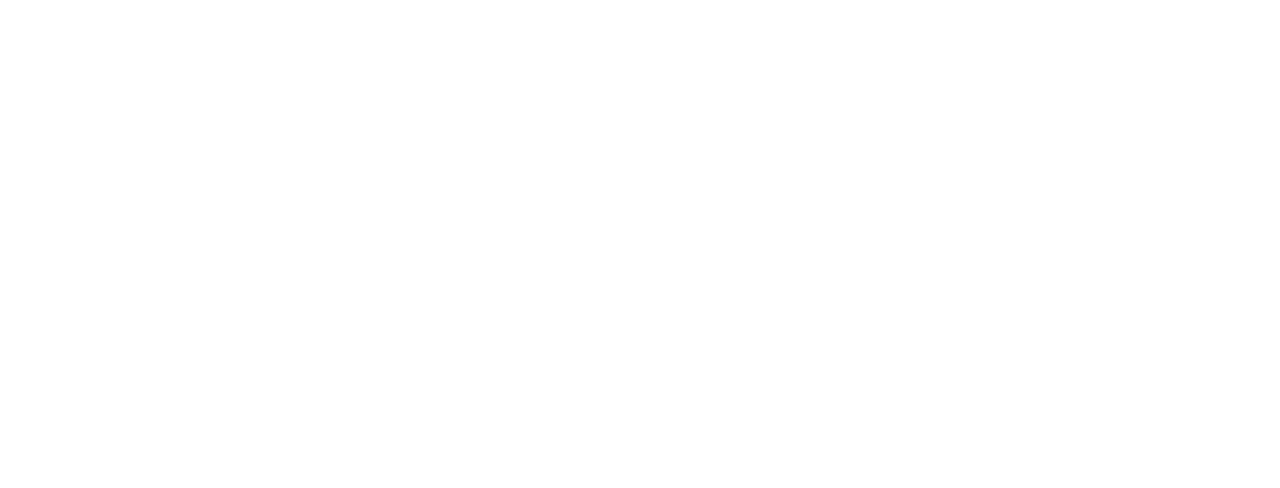
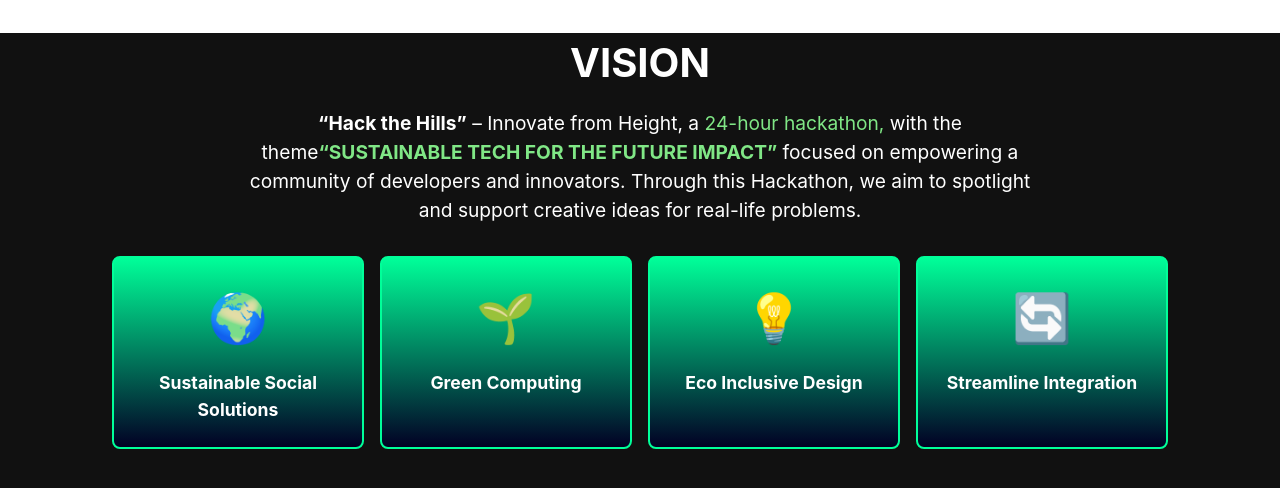
Before and after one commit to Youthopia-dit/Hackathon-Website, a React (Vite) app: page /Visioncard in a window 1280 px wide. Before the commit this address had no page. Shown: the top 488 px of the page. Built offline with nearby package versions, Linux system fonts and the light colour scheme.

Commit message:
vision card

```diff
--- a/src/App.jsx
+++ b/src/App.jsx
@@ -2,6 +2,7 @@
 import './App.css'
 import Navbar from './components/Navbar/navbar';
 import {BrowserRouter,Routes,Route} from "react-router-dom"
+import Visioncard from './components/VisionCards/visioncard';
 
 function App() {
 
@@ -11,6 +12,8 @@
    <BrowserRouter>
    <Routes>
     <Route path="/Navbar" element={<Navbar/>}/>
+    <Route path="/Visioncard" element={<Visioncard/>}/>
+
    </Routes>
    </BrowserRouter>
 
--- /dev/null
+++ b/src/components/VisionCards/visioncard.css
@@ -0,0 +1,54 @@
+.vision-container {
+    text-align: center;
+    /* padding: 2rem; */
+    color: #fff;
+    background-color: #111;
+    width: 100vw;
+    height: 100vw;
+  }
+
+  .vision-title {
+    font-size: 2.5rem;
+    margin-bottom: 1rem;
+  }
+  span{
+    color:  #80E786;
+    ;
+  }
+
+  .vision-description {
+    max-width: 800px;
+    margin: 0 auto 2rem;
+    font-size: 1.2rem;
+    line-height: 1.5;
+  }
+
+  .cards-container {
+    display: flex;
+    justify-content: center;
+    gap: 1rem;
+  }
+
+  .card {
+    background: linear-gradient(180deg, rgba(0,255,153,1) 0%, rgba(2,0,36,1) 100%);
+    border: 2px solid #00FF99;
+    border-radius: 8px;
+    padding: 1.5rem;
+    width: 200px;
+    text-align: center;
+    transition: transform 0.3s ease-in-out;
+  }
+
+  .card:hover {
+    transform: translateY(-10px);
+  }
+
+  .icon {
+    font-size: 3rem;
+    margin-bottom: 1rem;
+  }
+
+  h3 {
+    font-size: 1.1rem;
+    margin: 0;
+  }
--- /dev/null
+++ b/src/components/VisionCards/visioncard.jsx
@@ -0,0 +1,52 @@
+import './visioncard.css';
+
+import React from 'react'
+
+export default function visioncard() {
+  return (
+    <>
+
+<div className="vision-container">
+      <h2 className="vision-title">VISION</h2>
+      <p className="vision-description">
+        <strong>“Hack the Hills”</strong> – Innovate from Height, a <span>24-hour hackathon,</span> with the theme
+        <strong><span>“SUSTAINABLE TECH FOR THE FUTURE IMPACT”</span></strong> focused on empowering a community of developers and innovators.
+        Through this Hackathon, we aim to spotlight and support creative ideas for real-life problems.
+      </p>
+      <div className="cards-container">
+        <div className="card">
+          <div className="icon">
+            {/* Place your icon here */}
+            🌍
+          </div>
+          <h3>Sustainable Social Solutions</h3>
+        </div>
+        <div className="card">
+          <div className="icon">
+            {/* Place your icon here */}
+            🌱
+          </div>
+          <h3>Green Computing</h3>
+        </div>
+        <div className="card">
+          <div className="icon">
+            {/* Place your icon here */}
+            💡
+          </div>
+          <h3>Eco Inclusive Design</h3>
+        </div>
+        <div className="card">
+          <div className="icon">
+            {/* Place your icon here */}
+            🔄
+          </div>
+          <h3>Streamline Integration</h3>
+        </div>
+      </div>
+    </div>
+
+
+    </>
+
+  )
+}
```
